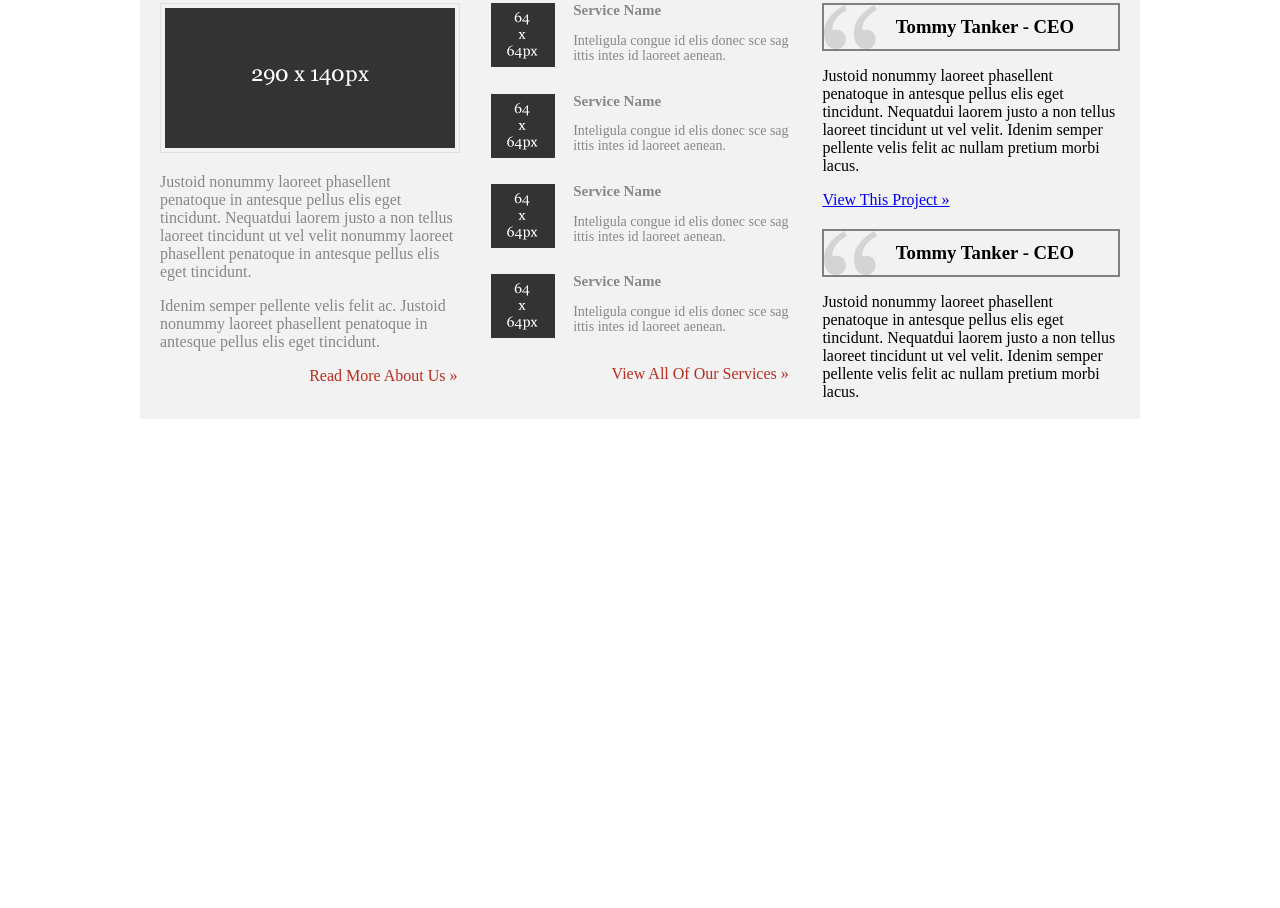
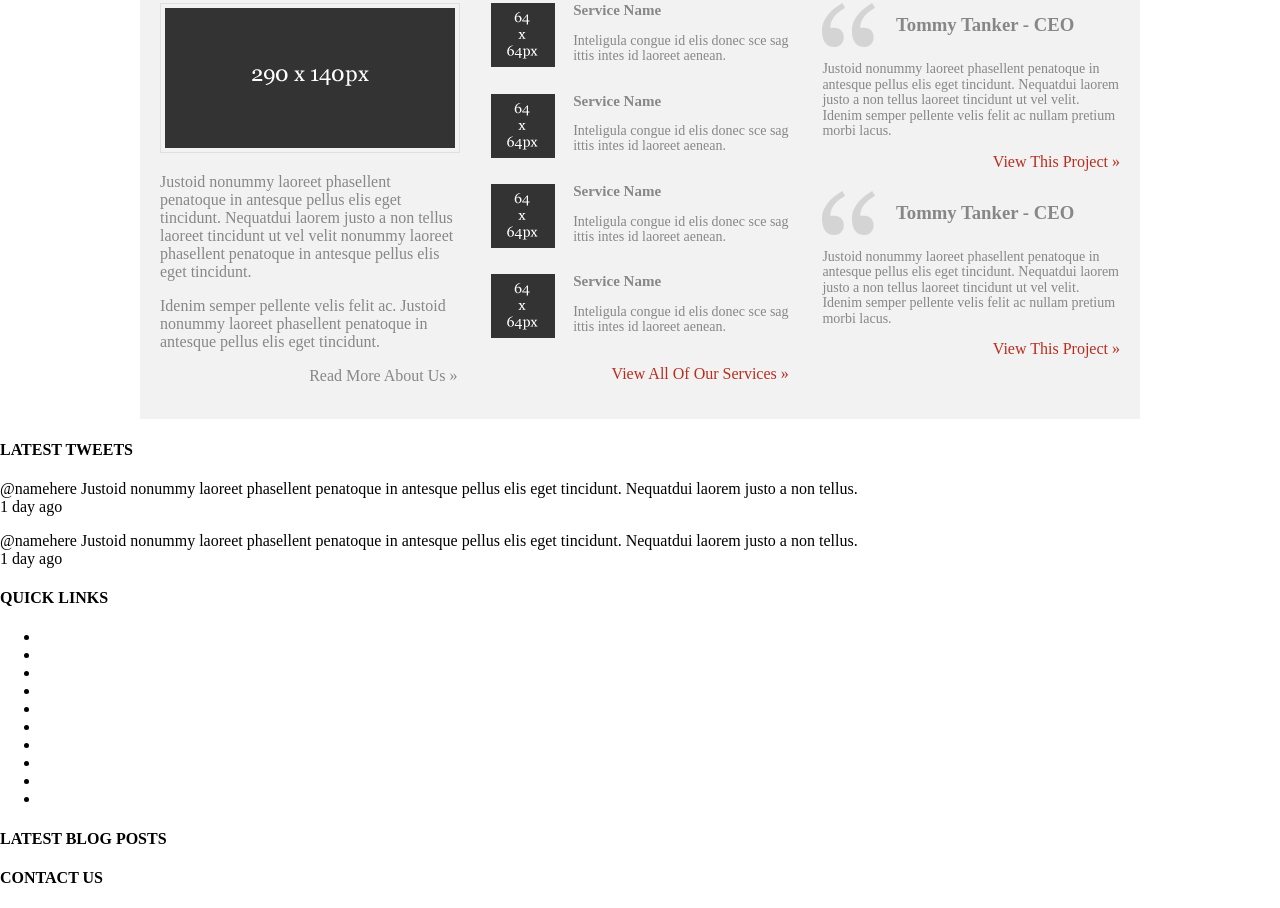
Before and after one commit to amshohan/portfolio1, a plain HTML site: page index.html in a window 1280 px wide. Shown: the part 1519-2427 px from the top of the page. Before the commit the page ends 1938 px from the top, so only its background shows below. Drawn offline with nearby package versions, Linux system fonts and the light colour scheme.

Commit message:
updated html & css >> 03

```diff
--- a/css/style.css
+++ b/css/style.css
@@ -428,6 +428,10 @@ Work Area
     overflow: hidden;
 }
 
+/*---------------------------------------------------
+Work Area > 3 section
+-----------------------------------------------------*/
+
 .child{
     width: 31%;
     float: left;
@@ -446,6 +450,16 @@ Work Area
     font-family: Georgia, 'Times New Roman', Times, serif;
 }
 
+.about a, .services a, .feedback a{
+    color: #b92d1f;
+    float: right;
+    text-decoration: none;
+}
+
+/*---------------------------------------------------
+Work Area > About
+-----------------------------------------------------*/
+
 .about img{
     width: 100%;
     border: 4px solid #f2f2f2;
@@ -453,14 +467,17 @@ Work Area
     outline: 1px solid #dfdfdf;
 }
 
-.about *:not(h2){
+.about *:not(h2){   /* woooooooooooooooooooooow*/
     color: #878787;
 }
 
-.about a, .services a{
-    color: #b92d1f;
-    float: right;
-    text-decoration: none;
+/*---------------------------------------------------
+Work Area > Service
+-----------------------------------------------------*/
+
+.ser_clild{
+    margin-bottom: 30px;
+    line-height: 1.055;
 }
 
 .ser_clild img{
@@ -479,9 +496,13 @@ Work Area
     color: #878787;
 }
 
-.ser_clild{
-    margin-bottom: 30px;
-    line-height: 1.055;
+/*---------------------------------------------------
+Work Area > Feedback
+-----------------------------------------------------*/
+
+.feed_child{
+    margin-bottom: 20px;
+    overflow: auto;
 }
 
 .feed_child div > img{
@@ -498,18 +519,30 @@ Work Area
 }
 .feed_child_div{
     overflow: auto;
-    border: 2px solid gray;
+    /* border: 2px solid gray; */
     position: relative;
-}
-
-.feed_child{
-    margin-bottom: 20px;
 }
 
 
 
+.feedback{
+    overflow: auto;
+}
+
+.feedback div{
+    color: #878787;
+    line-height: 1.11;
+}
+
+.feedback div p{
+    font-size: 14px;
+
+}
 
 
+/*---------------------------------------------------
+Last
+-----------------------------------------------------*/
 
 
 
--- a/index.html
+++ b/index.html
@@ -105,7 +105,7 @@
     </div>
 </section>
 
-    <section class="hero_area">
+<section class="hero_area">
         <div class="hero">
             <div class="hero_container">
                 <div class="hero_pic">
@@ -118,9 +118,9 @@
                 </div>
             </div>
         </div>
-    </section>
+</section>
 
-    <section id="work_area">
+<section id="work_area">
         <div class="work_container">
             <div class="work">
                 <div class="about child">
@@ -183,12 +183,49 @@
                 </div>
             </div>
         </div>
-    </section>
+</section>
 
-
+<section class="last">
+    <div class="last_margin">
+        <div class="last_contant">
+            <div class="last_child tweet">
+                <h4>LATEST TWEETS</h4>
+                <p>
+                    @namehere Justoid nonummy laoreet phasellent penatoque in antesque pellus elis eget tincidunt. Nequatdui laorem justo a non tellus. <br> 1 day ago
+                </p>
+                <p>
+                    @namehere Justoid nonummy laoreet phasellent penatoque in antesque pellus elis eget tincidunt. Nequatdui laorem justo a non tellus. <br> 1 day ago
+                </p>
+            </div>
+            <div class="last_child link">
+                <h4>QUICK LINKS</h4>
+                <ul>
+                    <li><a href="#a"></a></li>
+                    <li><a href="#a"></a></li>
+                    <li><a href="#a"></a></li>
+                    <li><a href="#a"></a></li>
+                    <li><a href="#a"></a></li>
+                    <li><a href="#a"></a></li>
+                    <li><a href="#a"></a></li>
+                    <li><a href="#a"></a></li>
+                    <li><a href="#a"></a></li>
+                    <li><a href="#a"></a></li>
+                </ul>
+            </div>
+            <div class="last_child post">
+                <h4>LATEST BLOG POSTS</h4>
+            </div>
+            <div class="last_child contact">
+                <h4>CONTACT US</h4>
+            </div>
+        </div>
+    </div>
+</section>
 
 <script src="https://ajax.googleapis.com/ajax/libs/jquery/3.1.1/jquery.min.js"></script>
 <script src="css/dist/jquery.bxslider.min.js"></script>
 <script src="css/dist/main.js"></script>
 </body>
 </html>
+
+<!-- shift + alt + down -->
```
